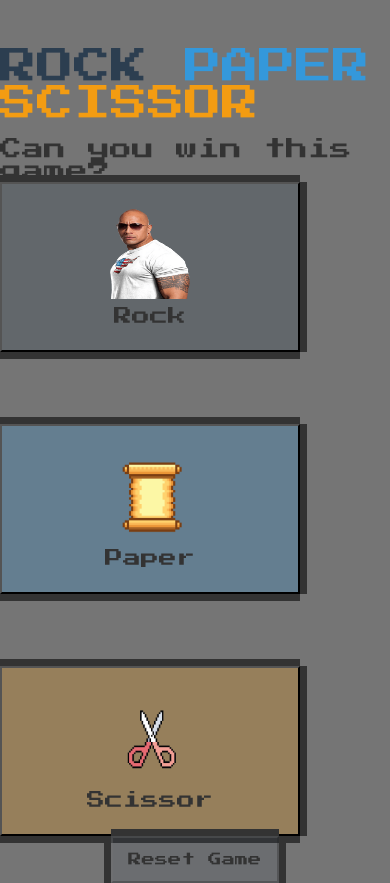
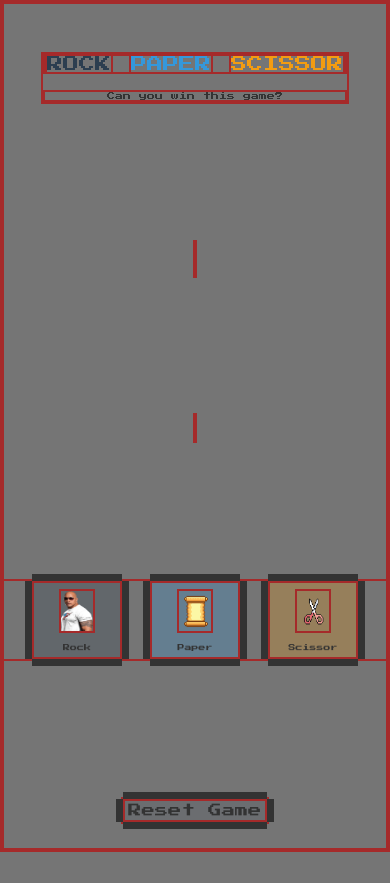
Before and after one commit to SimoneMorella/Rock-Paper-Scissor, a plain HTML site: page index.html in a window 390 px wide. After the commit the page ends 852 px from the top, so only its background shows below. Drawn offline with Linux system fonts and the light colour scheme.

Commit message:
Added first attempt of responsive design.

```diff
--- a/style.css
+++ b/style.css
@@ -2,6 +2,7 @@
     margin: 0;
     padding: 0;
     font-family: 'Press Start 2P', cursive;
+    border: 2px solid brown;
     color: #333333;
 }
 
@@ -20,7 +21,7 @@ header {
 }
 
 header .title {
-    font-size: 37px;
+    font-size: 42px;
     margin-bottom: 16px;
 }
 
@@ -38,28 +39,29 @@ header .title .scissor {
 header .subtitle {
     display: flex;
     justify-content: center;
-    font-size: 22px;
+    font-size: 26px;
 }
 
 .btn-row {
     display: flex;
-    gap: 72px;
-    flex-wrap: wrap;
+    width: 100%;
+    justify-content: space-evenly;
+
 }
 
 .btn-row img {
-    width: 80px;
-    height: 90px;
+    width: 40%;
+    height: 60%;
 }
 
 .btn-row .game {
     display: flex;
     flex-direction: column;
-    justify-content: center;
     align-items: center;
+    justify-content: space-evenly;
     gap: 8px;
     width: 300px;
-    padding: 25px;
+    padding: 20px;
     font-size: 18px;
     box-shadow:
     -7px 0 0 0 #333333,
@@ -88,12 +90,12 @@ header .subtitle {
 }
 
 .gameOver {
-    height: 40px;
+    height: 4%;
     font-size: 35px;
 }
 
 .result {
-    height: 30px;
+    height: 3%;
     font-size: 25px;
 }
 
@@ -110,3 +112,115 @@ footer .reset {
     0 7px 0 0 #333333;
     background-color: #2c3e5024;
 }
+
+@media (max-width: 982px) {
+    header .title {
+        font-size: 34px;
+    }
+
+    header .subtitle {
+        font-size: 18px;
+    }
+
+    .gameOver {
+        font-size: 27px;
+    }
+
+    .result {
+        font-size: 17px;
+    }
+
+    .btn-row .game {
+        font-size: 17px;
+        width: 180px;
+        padding: 14px;
+    }
+
+    footer .reset {
+        padding: 10px;
+    }
+}
+
+@media (max-width: 652px) {
+    header .title {
+        font-size: 30px;
+    }
+
+    header .subtitle {
+        font-size: 14px;
+    }
+
+    .gameOver {
+        font-size: 23px;
+    }
+
+    .result {
+        font-size: 14px;
+    }
+
+    .btn-row .game {
+        font-size: 14px;
+        width: 140px;
+        padding: 10px;
+    }
+
+    footer .reset {
+        padding: 6px;
+    }
+}
+
+@media (max-width: 568px) {
+    header .title {
+        font-size: 24px;
+    }
+
+    header .subtitle {
+        font-size: 12px;
+    }
+
+    .gameOver {
+        font-size: 17px;
+    }
+
+    .result {
+        font-size: 12px;
+    }
+
+    .btn-row .game {
+        font-size: 8px;
+        width: 100px;
+        padding: 5px;
+    }
+
+    footer .reset {
+        padding: 3px;
+    }
+}
+
+@media (max-width: 460px) {
+    header .title {
+        font-size: 16px;
+    }
+
+    header .subtitle {
+        font-size: 8px;
+    }
+
+    .gameOver {
+        font-size: 13px;
+    }
+
+    .result {
+        font-size: 8px;
+    }
+
+    .btn-row .game {
+        font-size: 7px;
+        width: 90px;
+        padding: 4px;
+    }
+
+    footer .reset {
+        padding: 3px;
+    }
+}
```
